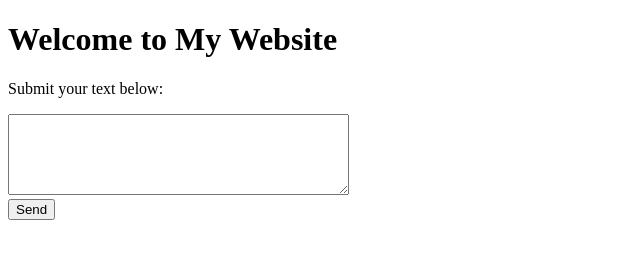
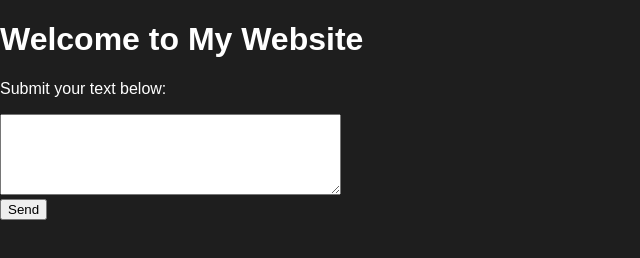
Before and after one commit to USCryptodebug/USC2, a plain HTML site: page index.html in a window 1280 px wide. Shown: the whole page, without its empty margins (0-640 px from the left). Drawn offline with Linux system fonts and the light colour scheme.

Commit message:
Update index.html

```diff
--- a/index.html
+++ b/index.html
@@ -3,6 +3,16 @@
 <head>
   <meta name="viewport" content="width=device-width, initial-scale=1.0">
   <meta charset="UTF-8">
+  <style>
+  body {
+    background-color: #1e1e1e;   /* dark grey background */
+    color: white;                /* text color */
+    font-family: Arial, sans-serif;
+    margin: 0;
+    padding: 0;
+  }
+</style>
+
   <title>My Website</title>
 </head>
 <body>
```
